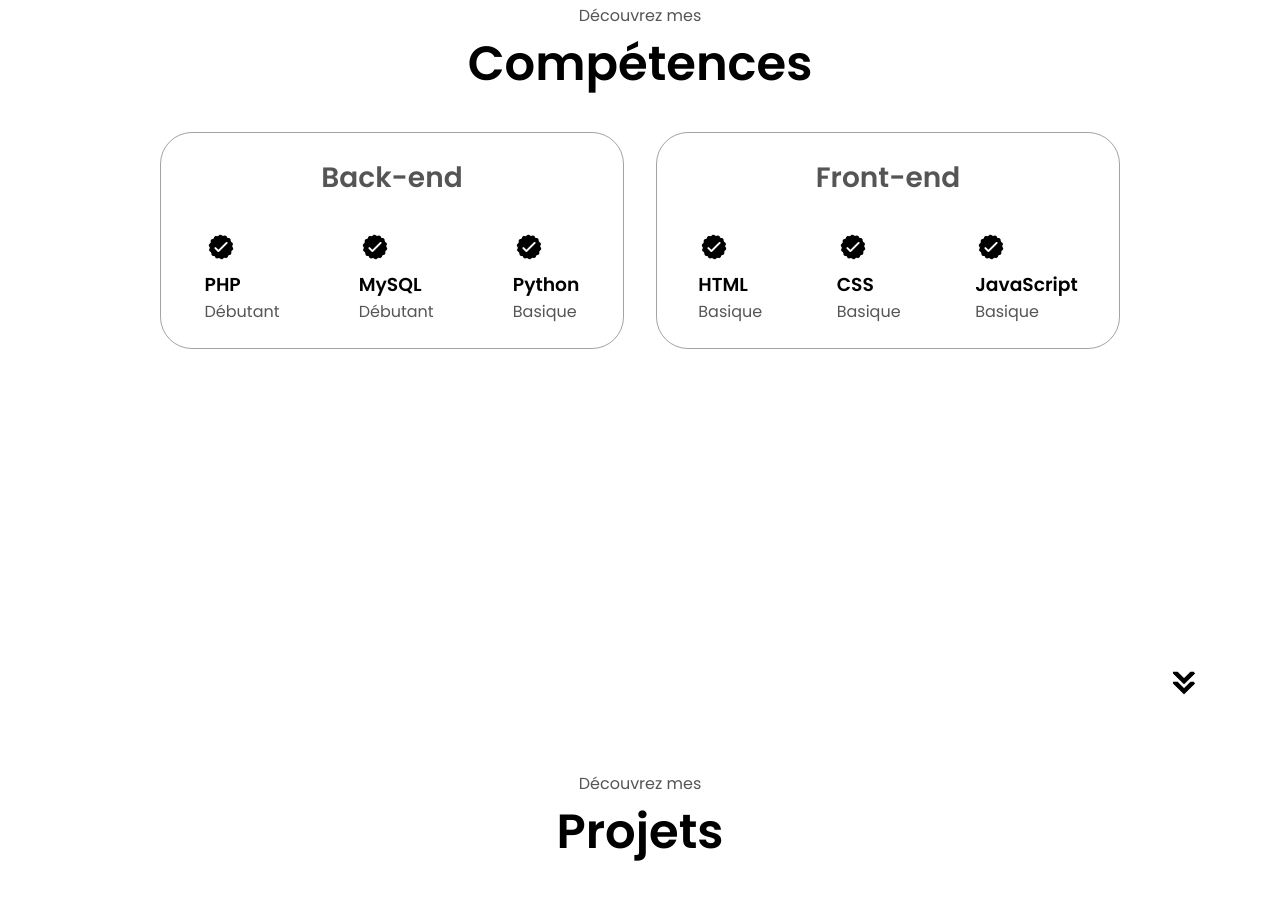
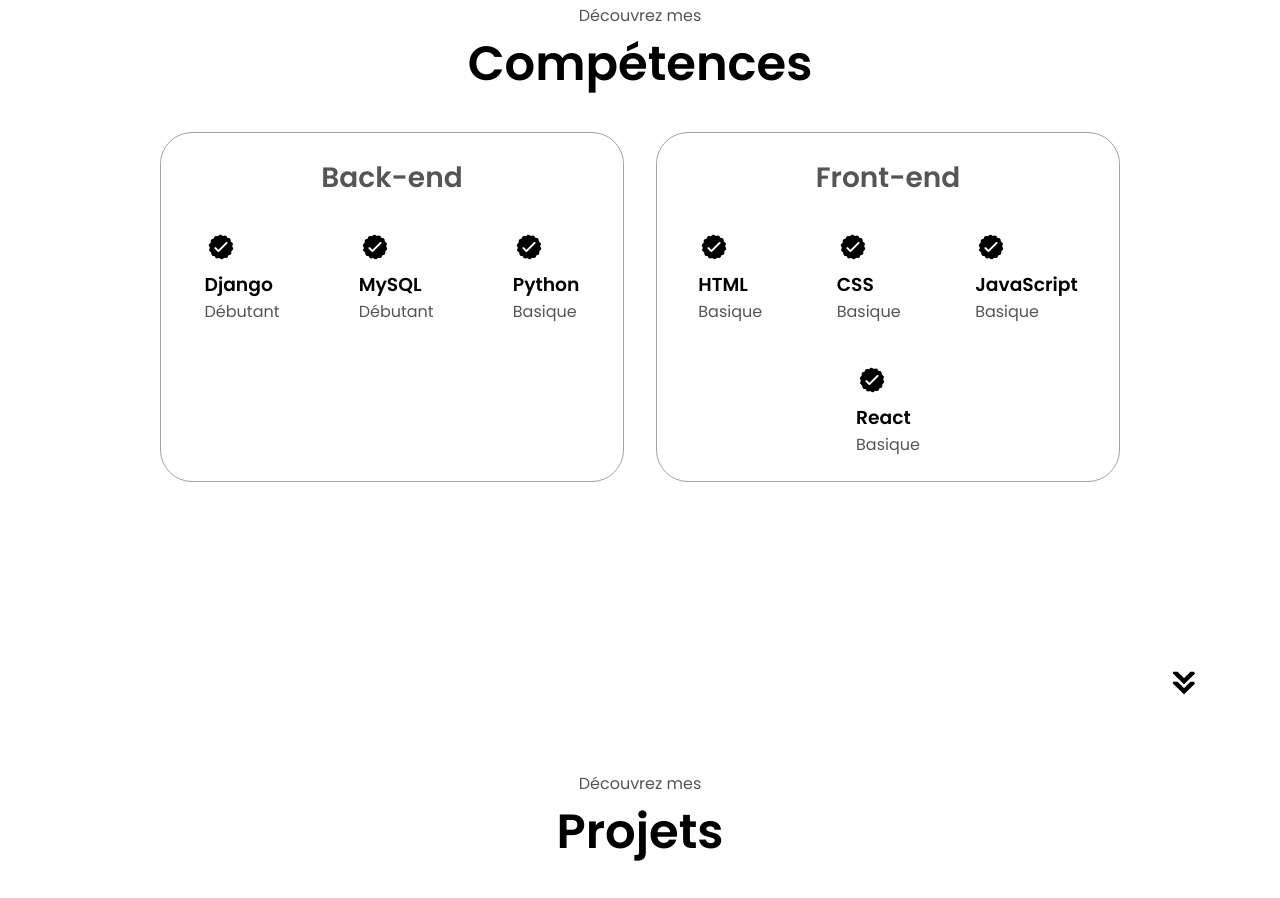
Before and after one commit to Gulbahar57/Portfolio_gulbahar, a plain HTML site: page index.html in a window 1280 px wide. Shown: the part 1573-2471 px from the top of the page. Drawn offline with Linux system fonts and the light colour scheme.

Commit message:
add some skills

```diff
--- a/index.html
+++ b/index.html
@@ -96,7 +96,7 @@
                     <article>
                         <img src="./assets/checkmark.png" alt="Experience icon" class="icon"/>
                         <div>
-                            <h3>PHP</h3>
+                            <h3>Django</h3>
                             <p>Débutant</p>
                         </div>
                     </article>
@@ -146,6 +146,13 @@
                             <h3>JavaScript</h3>
                             <p>Basique</p>
                         </div>
+                        </article>
+                        <article>
+                            <img src="./assets/checkmark.png" alt="Experience icon" class="icon">
+                            <div>
+                                <h3>React</h3>
+                                <p>Basique</p>
+                            </div>
                         </article>
                 </div>
             </div>
```
